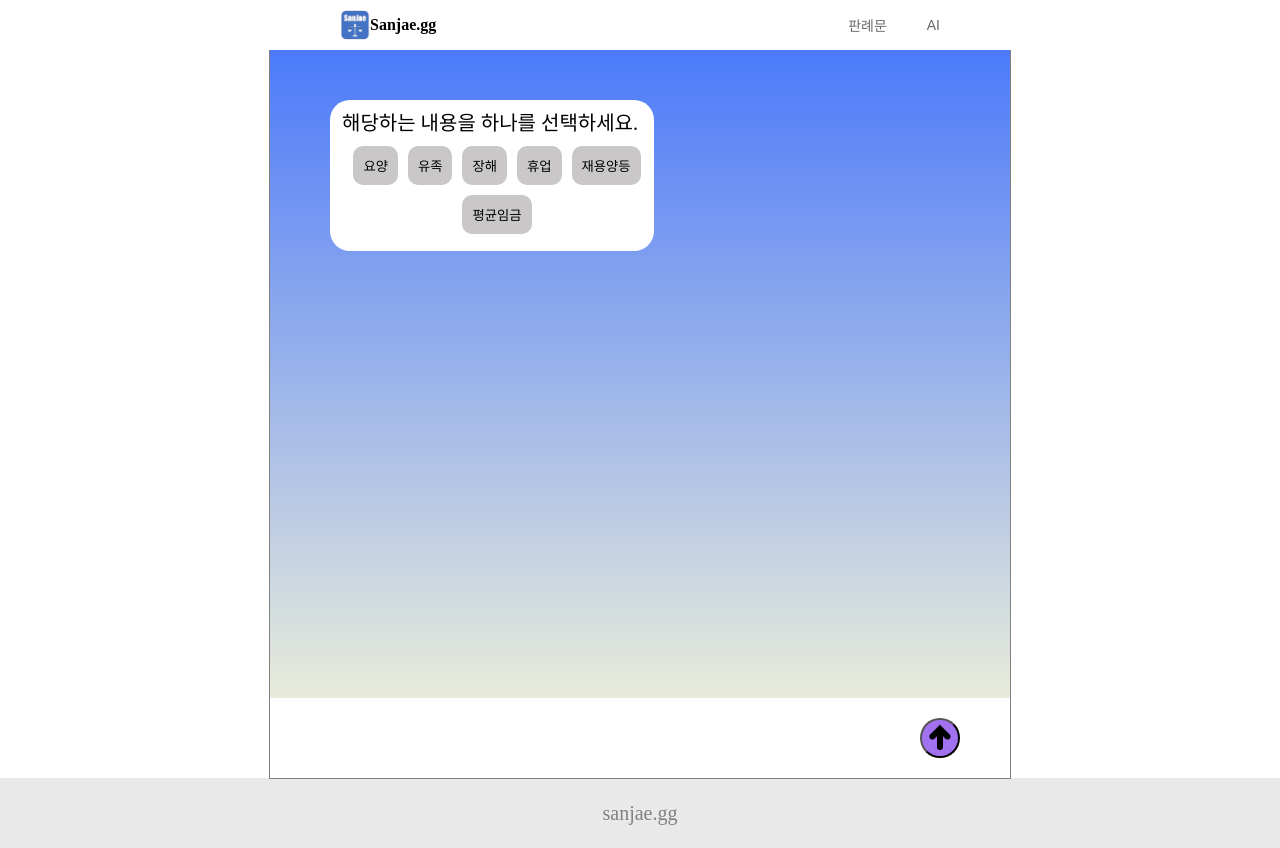
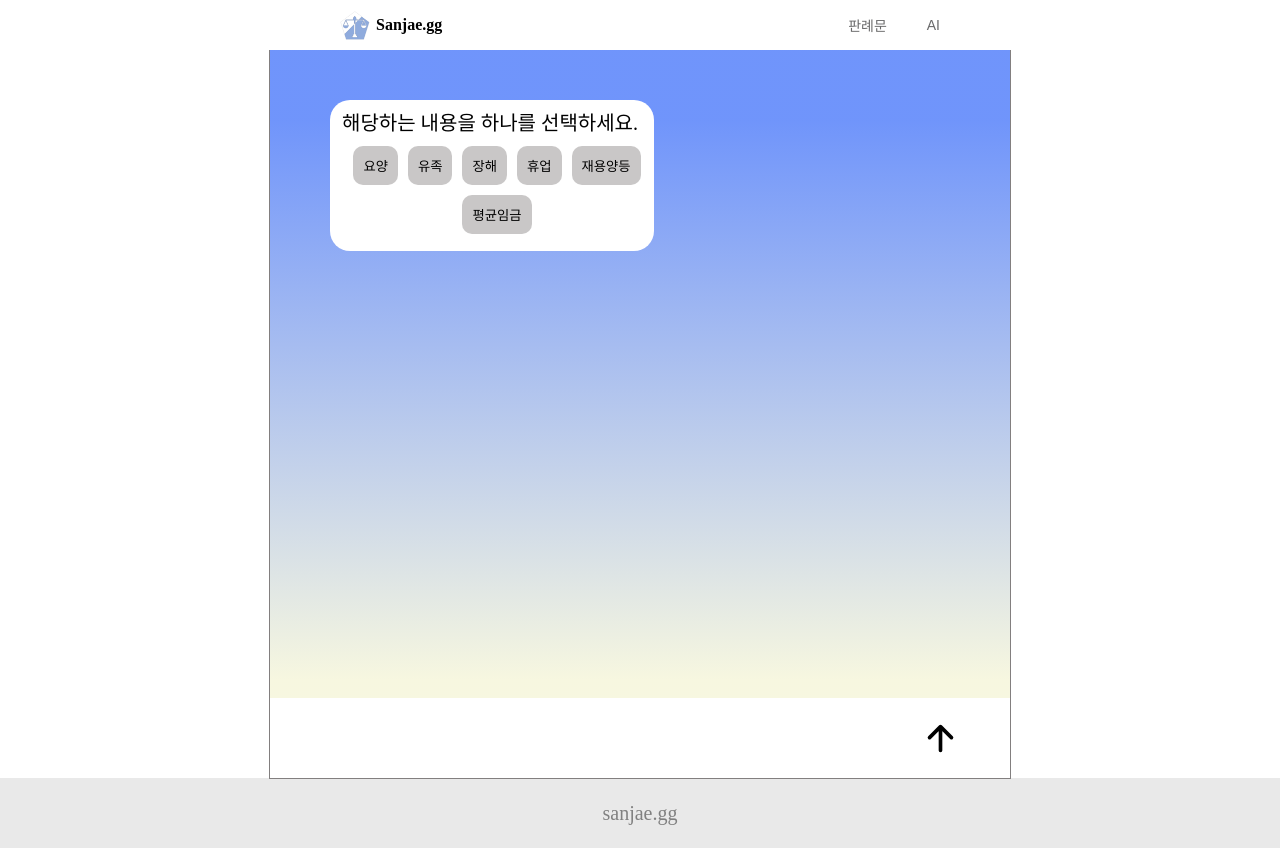
Before and after one commit to dustkim/AI-sanjae, a FastAPI app: page /AI in a window 1280 px wide. Run offline with FastAPI, Linux system fonts and the light colour scheme; some web fonts are replaced.

Commit message:
css 및 이미지 수정

```diff
--- a/Client/static/css/AIPage.css
+++ b/Client/static/css/AIPage.css
@@ -40,6 +40,7 @@ header > div {
 }
 #title {
   margin-top: 6%;
+  margin-left: 6px;
   font-weight: 100px;
   font-weight: bold;
 }
@@ -108,7 +109,11 @@ header > div {
   /* scrollbar-color: rgba(0, 0, 0, 0.5) rgb(186, 206, 224); */
   display: flex;
   flex-direction: column;
-  background: linear-gradient(rgb(76, 122, 250), rgb(245, 245, 216));
+  /* background: linear-gradient(rgb(76, 122, 250), rgb(245, 245, 216)); */
+  background: linear-gradient(
+    rgb(76, 122, 250, 0.8) 10%,
+    rgb(245, 245, 216, 0.8) 90%
+  );
   border-left: 1px solid rgb(130, 127, 127);
   border-right: 1px solid rgb(130, 127, 127);
 }
@@ -218,16 +223,17 @@ header > div {
   margin: auto 0;
   border-radius: 50%;
   /* border: 1px solid rgba(255, 235, 51); */
-  background-color: rgb(161, 113, 239);
-  background-image: url("../image/enterBtn.png");
+  background-color: white;
+  border: 0;
+  background-image: url("../image/arrow-up-outline.svg");
   background-repeat: no-repeat;
   background-position: center;
   background-size: contain;
 }
 .textBtn:hover {
   cursor: pointer;
-  background-color: rgb(203, 200, 200);
-  border: 1px solid rgb(203, 200, 200);
+  background-color: rgb(184, 213, 246);
+  border: 1px solid rgb(184, 213, 246);
 }
 .footer {
   height: 50px;
--- a/Client/static/css/caseLawDetail.css
+++ b/Client/static/css/caseLawDetail.css
@@ -40,6 +40,7 @@ header > div {
 }
 #title {
   margin-top: 6%;
+  margin-left: 6px;
   font-weight: 100px;
   font-weight: bold;
 }
--- a/Client/static/css/caselawPage.css
+++ b/Client/static/css/caselawPage.css
@@ -44,6 +44,7 @@ header > div {
 }
 #title {
   margin-top: 6%;
+  margin-left: 6px;
   font-weight: 100px;
   font-weight: bold;
 }
--- a/Client/static/css/main.css
+++ b/Client/static/css/main.css
@@ -45,6 +45,7 @@ header > div {
 }
 #title {
   margin-top: 6%;
+  margin-left: 6px;
   font-weight: 100px;
   font-weight: bold;
 }
--- a/Client/templates/AIPage.html
+++ b/Client/templates/AIPage.html
@@ -3,7 +3,7 @@
   <head>
     <meta charset="UTF-8" />
     <meta name="viewport" content="width=device-width, initial-scale=1.0" />
-    <link rel="icon" type="image/png" href="/static/image/logo1.png" />
+    <link rel="icon" type="image/png" href="/static/image/logo2_b.png" />
     <link
       href="https://hangeul.pstatic.net/hangeul_static/css/nanum-square.css"
       rel="stylesheet"
@@ -16,7 +16,7 @@
     <header id="header">
       <div>
         <div id="logo" onclick="location.href='/'">
-          <img src="/static/image/logo1.png" width="30px" , height="30px" />
+          <img src="/static/image/logo2_b.png" width="30px" , height="30px" />
           <div id="title" class="text_ExtraBold">Sanjae.gg</div>
         </div>
         <ul class="category">
--- a/Client/templates/caselawDetail.html
+++ b/Client/templates/caselawDetail.html
@@ -3,7 +3,7 @@
   <head>
     <meta charset="UTF-8" />
     <meta name="viewport" content="width=device-width, initial-scale=1.0" />
-    <link rel="icon" type="image/png" href="/static/image/logo1.png" />
+    <link rel="icon" type="image/png" href="/static/image/logo2_b.png" />
     <link rel="stylesheet" href="/static/css/caseLawDetail.css" />
     <link rel="preconnect" href="https://fonts.googleapis.com" />
     <link rel="preconnect" href="https://fonts.gstatic.com" crossorigin />
@@ -17,7 +17,7 @@
     <header id="header">
       <div>
         <div id="logo" onclick="location.href='/'">
-          <img src="/static/image/logo1.png" width="30px" , height="30px" />
+          <img src="/static/image/logo2_b.png" width="30px" , height="30px" />
           <div id="title" class="text_ExtraBold">Sanjae.gg</div>
         </div>
         <ul class="category">
--- a/Client/templates/caselawPage.html
+++ b/Client/templates/caselawPage.html
@@ -3,7 +3,7 @@
   <head>
     <meta charset="UTF-8" />
     <meta name="viewport" content="width=device-width, initial-scale=1.0" />
-    <link rel="icon" type="image/png" href="/static/image/logo1.png" />
+    <link rel="icon" type="image/png" href="/static/image/logo2_b.png" />
     <link rel="stylesheet" href="/static/css/caselawPage.css" />
     <link
       href="https://hangeul.pstatic.net/hangeul_static/css/nanum-square.css"
@@ -15,7 +15,7 @@
     <header id="header">
       <div>
         <div id="logo" onclick="location.href='/'">
-          <img src="/static/image/logo1.png" width="30px" , height="30px" />
+          <img src="/static/image/logo2_b.png" width="30px" , height="30px" />
           <div id="title" class="text_ExtraBold">Sanjae.gg</div>
         </div>
         <ul class="category">
@@ -47,7 +47,6 @@
       <div class="pageTitle">
         <img src="../static/image/sanjaeImage2.png" alt="" />
         <div>산재 판례 검색</div>
-        <img src="../static/image/sanjaeImage1.png" alt="" />
       </div>
       <form action="/CaseLaw" method="post" id="searchForm">
         <div class="search_container">
--- a/Client/templates/main.html
+++ b/Client/templates/main.html
@@ -4,7 +4,7 @@
     <meta charset="UTF-8" />
     <meta name="viewport" content="width=device-width, initial-scale=1.0" />
     <link rel="stylesheet" href="/static/css/main.css" />
-    <link rel="icon" type="image/png" href="/static/image/logo1.png" />
+    <link rel="icon" type="image/png" href="/static/image/logo2_b.png" />
     <link
       href="https://hangeul.pstatic.net/hangeul_static/css/nanum-square.css"
       rel="stylesheet"
@@ -16,7 +16,7 @@
       <header id="header">
         <div>
           <div id="logo" onclick="location.href='/'">
-            <img src="/static/image/logo1.png" width="30px" , height="30px" />
+            <img src="/static/image/logo2_b.png" width="30px" , height="30px" />
             <div id="title" class="text_ExtraBold">Sanjae.gg</div>
           </div>
           <ul class="category">
```
Also changed, not shown: Client/static/image/arrow-up-outline.svg (added), Client/static/image/logo2.png (added), Client/static/image/logo2_b.png (added).
